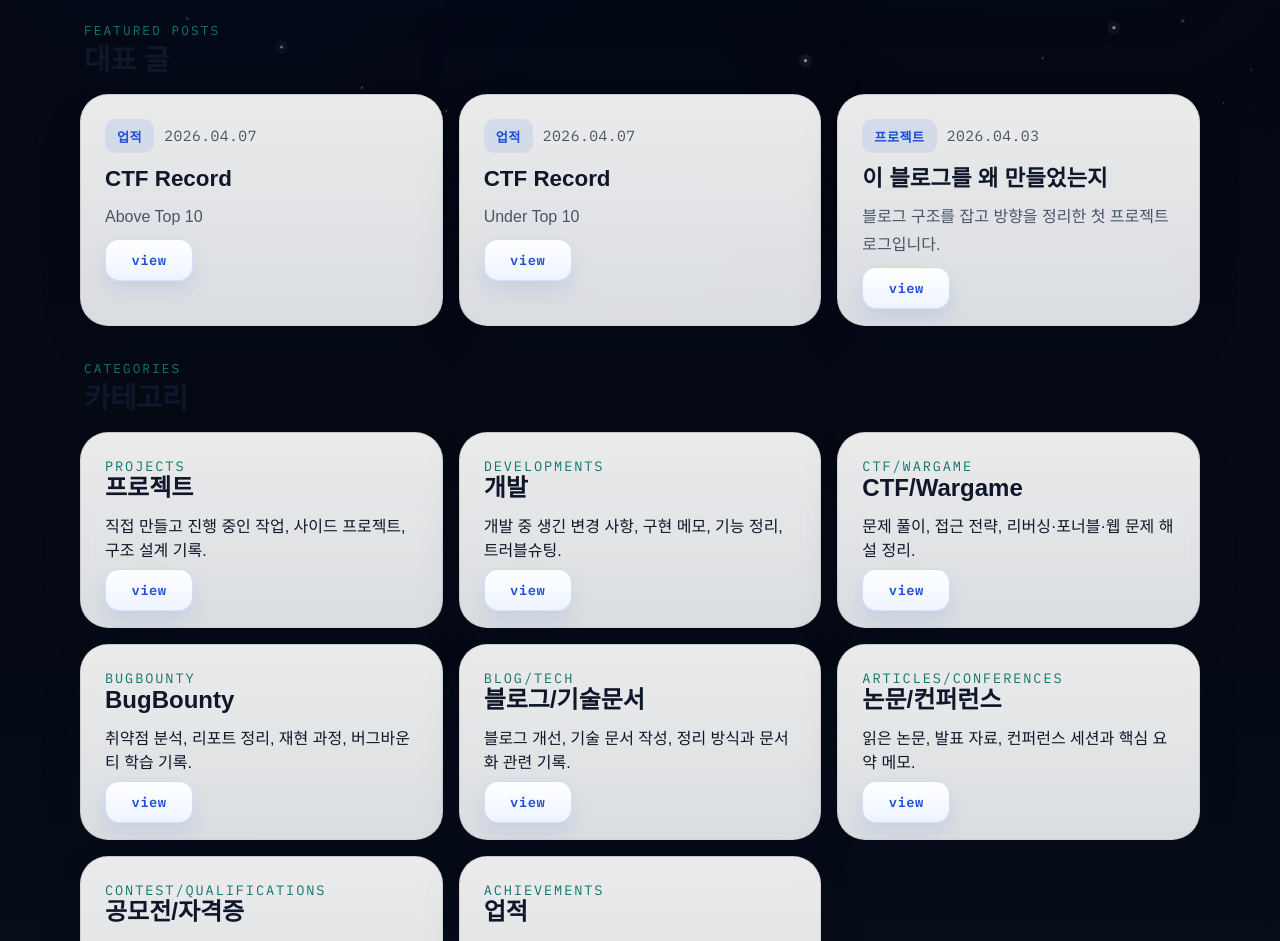
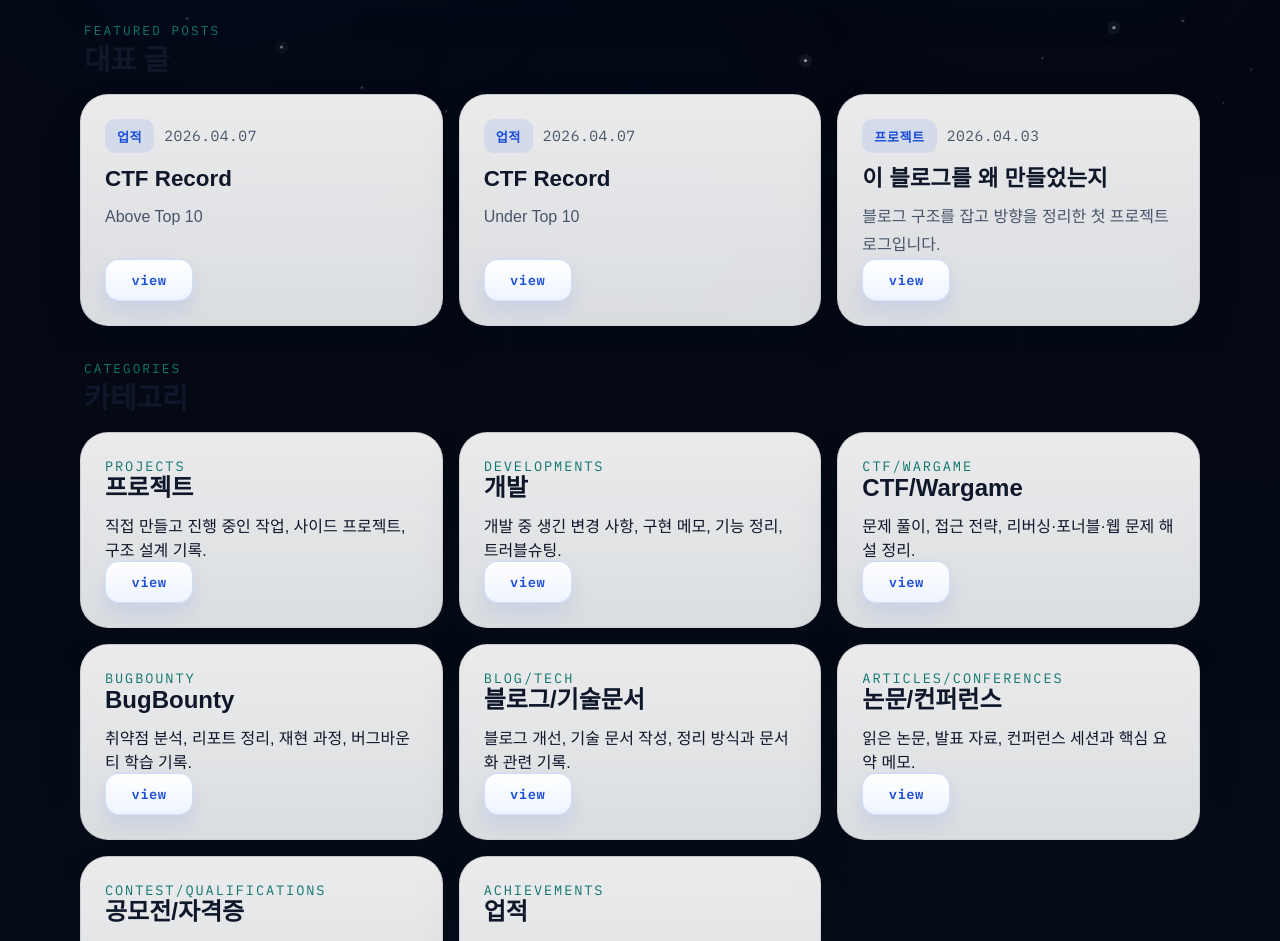
Before and after one commit to katarinabluu-gosegulover/Hercent.github.io, a Jekyll site: the page built from index.html, in a window 1280 px wide. Shown: the part 575-1516 px from the top of the page. Built offline with Jekyll 4.4.1, drawn with Linux system fonts in a browser that asks for light colours; some web fonts are replaced.

Commit message:
Align home card view buttons

```diff
--- a/assets/styles.css
+++ b/assets/styles.css
@@ -801,6 +801,13 @@ h3 {
   padding: 24px;
 }
 
+.post-card,
+.category-card {
+  display: flex;
+  flex-direction: column;
+  height: 100%;
+}
+
 .card-body {
   display: flex;
   flex-direction: column;
@@ -907,7 +914,7 @@ h3 {
 .category-card .view-link {
   margin-top: auto;
   align-self: flex-start;
-  transform: translateY(8px);
+  transform: translateY(0);
 }
 
 .category-count {
```
